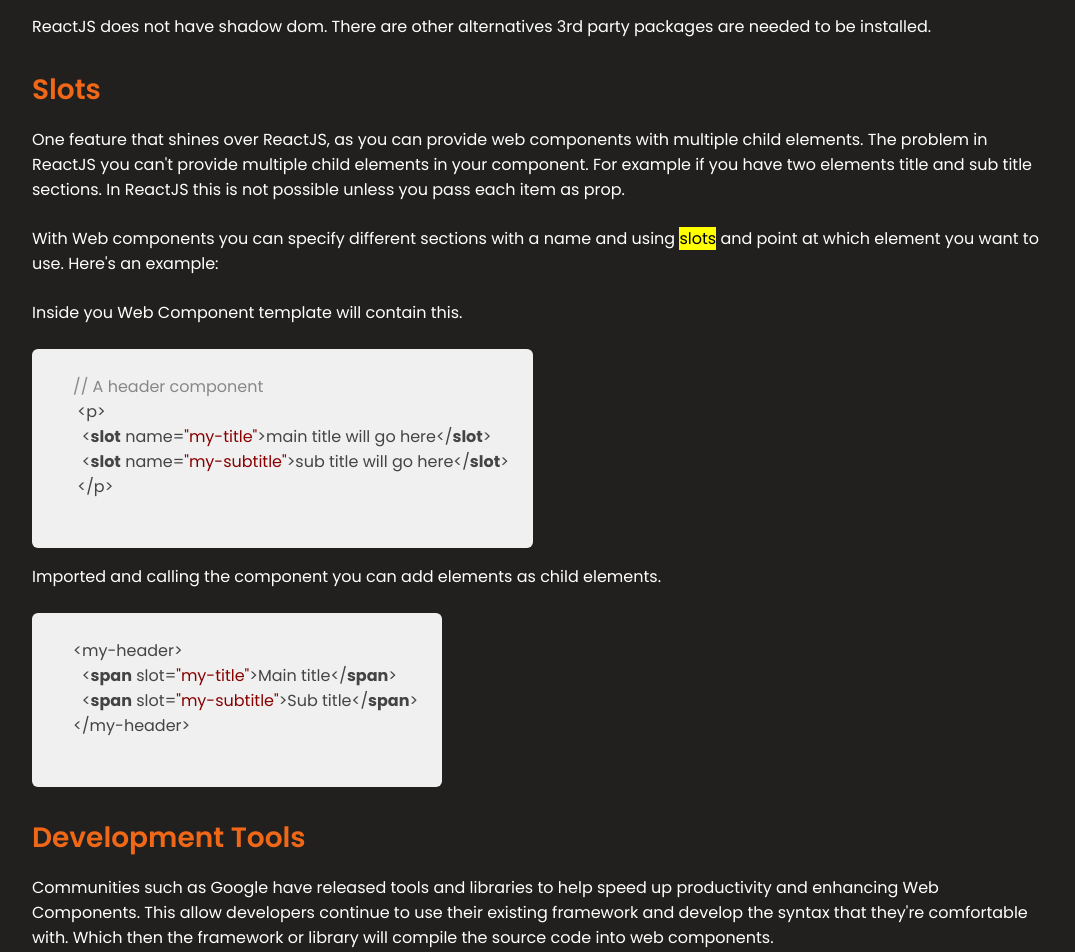
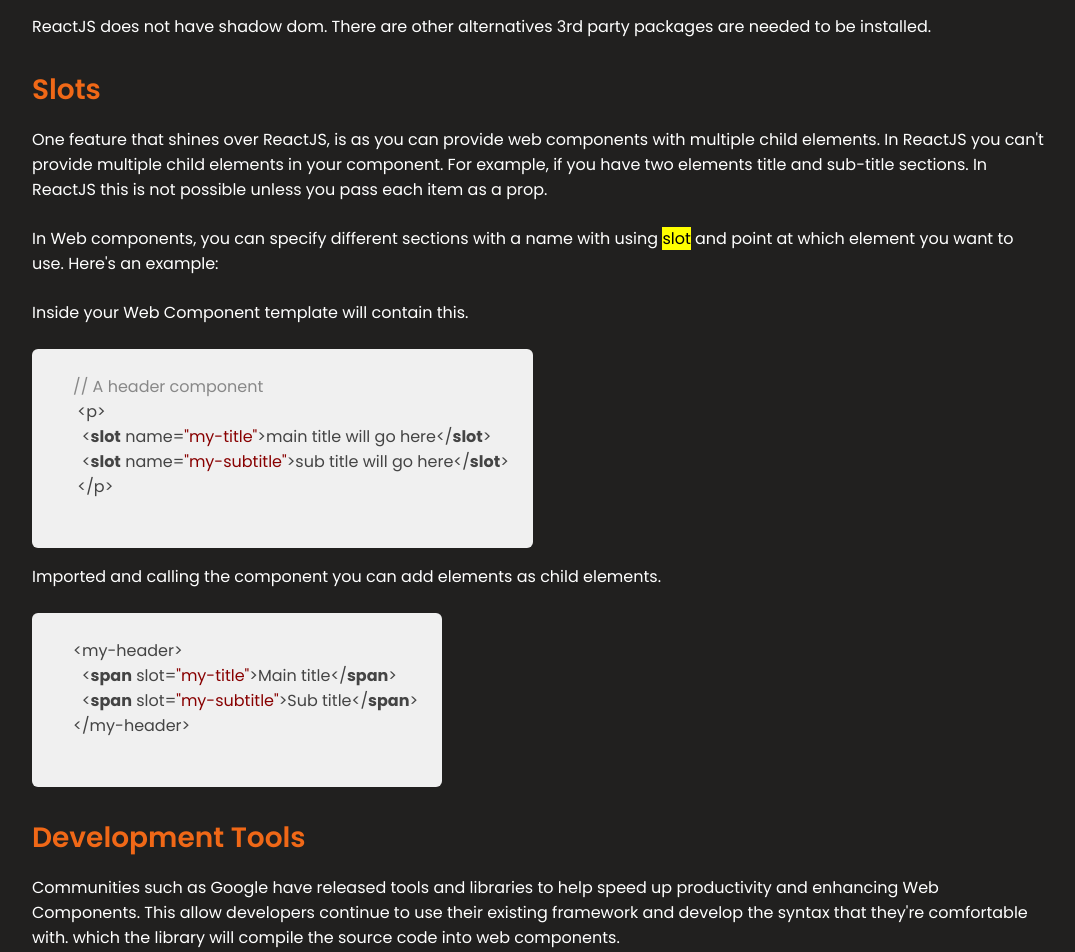
Before and after one commit to JGSolutions/jerry-gagliano, a Next.js app: page /posts/reactjs-vs-web-components in a window 1280 px wide. Shown: the part 2000-2952 px from the top of the page, without its empty margins (100-1175 px from the left). Built offline with nearby package versions, Linux system fonts and the light colour scheme.

Commit message:
corrections

```diff
--- a/pages/posts/reactjs-vs-web-components.mdx
+++ b/pages/posts/reactjs-vs-web-components.mdx
@@ -49,14 +49,14 @@
 
 ## Slots
 
-One feature that shines over ReactJS, as you can provide web components with multiple child elements.
-The problem in ReactJS you can't provide multiple child elements in your component.
-For example if you have two elements title and sub title sections. In ReactJS this is not possible unless you
-pass each item as prop.
+One feature that shines over ReactJS, is as you can provide web components with multiple child elements.
+In ReactJS you can't provide multiple child elements in your component.
+For example, if you have two elements title and sub-title sections. In ReactJS this is not possible unless you
+pass each item as a prop.
 
-With Web components you can specify different sections with a name and using <mark>slots</mark> and point at which element you want to use. Here's an example:
+In Web components, you can specify different sections with a name with using <mark>slot</mark> and point at which element you want to use. Here's an example:
 
-Inside you Web Component template will contain this.
+Inside your Web Component template will contain this.
 <SyntaxHighlighter language="javascript">
     {`
       // A header component
@@ -81,7 +81,7 @@
 
 Communities such as Google have released tools and libraries to help speed up productivity and enhancing Web Components.
 This allow developers continue to use their existing framework and develop the syntax that they're comfortable with.
-Which then the framework or library will compile the source code into web components.
+which the library will compile the source code into web components.
 
 List of tools and libraries that allows you to do this.
 
@@ -94,6 +94,6 @@
 As you can see, web components have come a long way and growing in populartity. Developers should begin to embrace them
 as it will push the web to it's limits.
 
-I feel eventually the rate that Web components are heading, it will take over ReactJS and leave it behind they way the Web left JQuery.
+I feel eventually the rate that Web components are heading, it will take over ReactJS and leave it behind they way the JavaScript left JQuery.
 
 export default ({ children }) => <BlogLayout meta={meta['reactjs-vs-web-components']}>{children}</BlogLayout>
```
